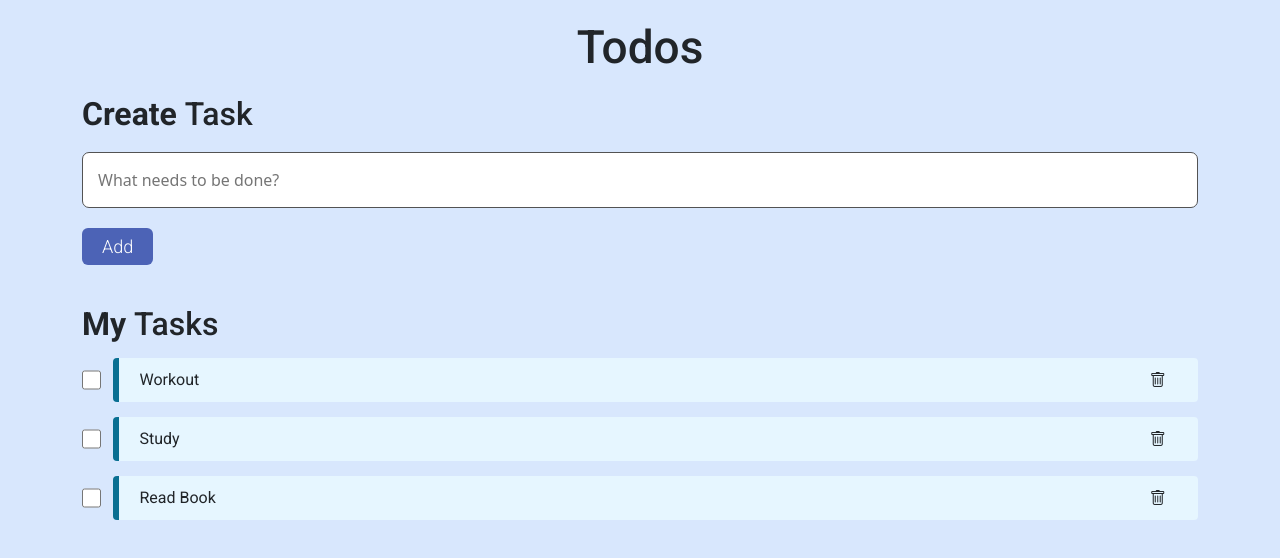
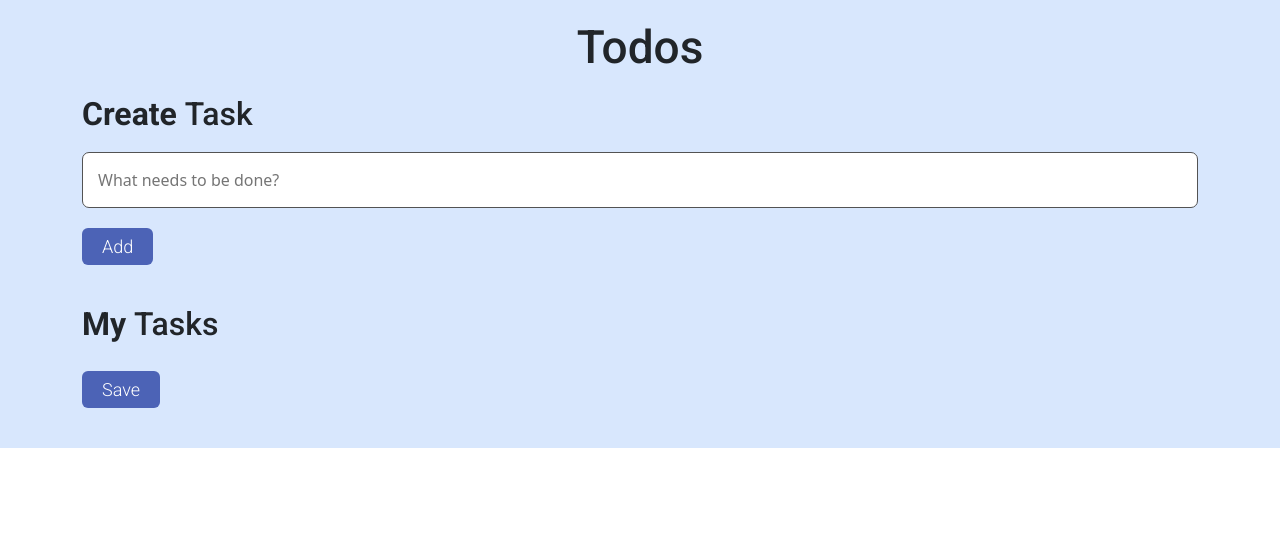
Before and after one commit to shubham-cj/TO-DOs, a plain HTML site: page index.html in a window 1280 px wide. Drawn offline with nearby package versions, Linux system fonts and the light colour scheme.

Commit message:
LocalStorage added

```diff
--- a/index.html
+++ b/index.html
@@ -20,7 +20,7 @@
                         Create <span class="create-task-heading-subpart">Task</span>
                     </h1>
                     <input type="text" class="todo-user-input" id="todoUserInput" placeholder="What needs to be done?">
-                    <button class="add-todo-button btn btn-primary" onclick="onAddTodo()" id="onAddTodoButton">Add</button>
+                    <button class="button btn btn-primary" onclick="onAddTodo()" id="onAddTodoButton">Add</button>
                     <h1 class="todo-item-heading">
                         My <span class="todo-item-heading-subpart">Tasks</span>
                     </h1>
@@ -37,6 +37,9 @@
                         </li>
 this code is writen by JavaScript -->
                     </ul>
+                    <button class="button btn btn-primary" onclick="saveTodoButton()">
+                        Save
+                    </button>
                 </div>
             </div>
         </div>
--- a/script.js
+++ b/script.js
@@ -2,21 +2,24 @@
 let todoItemsContainer = document.getElementById("todoItemsContainer")
 let onAddTodoButton = document.getElementById('onAddTodoButton')
 
+function getTodoListFromLocalStorage(){
+    let stringifiedTodoList = localStorage.getItem("todoList")
+    let parsedTodoList = JSON.parse(stringifiedTodoList);
 
-let todoList = [
-    {
-        text: "Workout",
-        uniqueNo: 1
-    },
-    {
-        text: "Study",
-        uniqueNo: 2
-    },
-    {
-        text: "Read Book",
-        uniqueNo: 3
-    },
-]
+    if (parsedTodoList === null){
+        return []
+    }
+    else{
+        return parsedTodoList
+    }
+}
+
+let todoList = getTodoListFromLocalStorage()
+
+function saveTodoButton(){
+    localStorage.setItem("todoList", JSON.stringify(todoList))
+}
+
 let todosCount = todoList.length
 
 function onTodoStatusChange(labelId){
@@ -27,6 +30,7 @@ function onTodoStatusChange(labelId){
 function onDeleteTodo(todoId){
     let todoElement = document.getElementById(todoId)
     todoItemsContainer.removeChild(todoElement)
+    todoList.pop(todoElement)
 }
 
 function creatAndAppendList(todo){
@@ -87,6 +91,7 @@ function onAddTodo(){
         text: userInputValue,
         uniqueNo: todosCount
     }
+    todoList.push(newTodo)
     creatAndAppendList(newTodo)
     todoUserInput.value = ""
 }
--- a/style.css
+++ b/style.css
@@ -2,7 +2,7 @@
 
 .todo-bg-container{
     background-color: #d8e7fd;
-    height: 100vh;
+    height: auto;
 }
 
 .todos-heading{
@@ -34,7 +34,7 @@
     padding: 15px;
 }
 
-.add-todo-button{
+.button{
     background-color: #4c63b6;
     font-family: 'Roboto', sans-serif;
     font-size: 18px;
```
